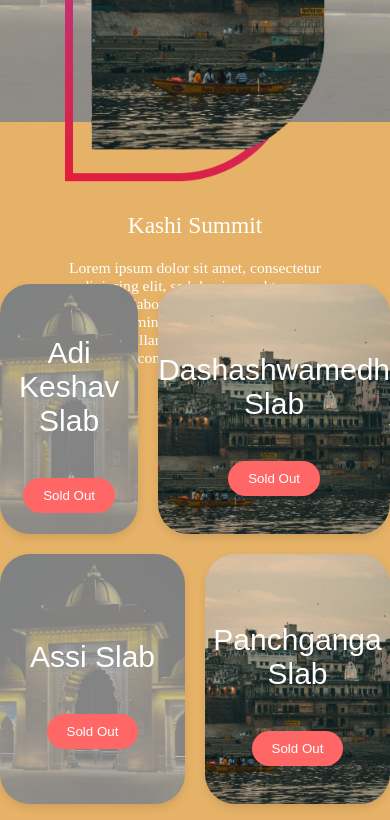
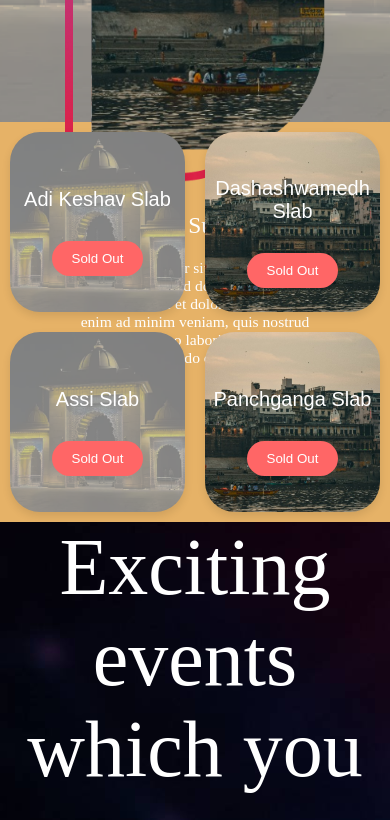
Before and after one commit to ambarmishraa/Kashi-Summit-Website, an Angular app: page / in a window 390 px wide. Shown: the part 2280-3100 px from the top of the page. Built offline with nearby package versions, Linux system fonts and the light colour scheme; a web font is replaced by a local one.

Commit message:
footer image added

```diff
--- a/src/app/availability/availability.component.scss
+++ b/src/app/availability/availability.component.scss
@@ -86,3 +86,19 @@ p{
   font-style: normal;
     color:white;
 }
+
+@media (max-width: 480px) {
+    .container {
+        height: auto;
+        padding: 10px;
+    }
+
+    .card {
+        width: 100%;
+        height: 180px;
+    }
+
+    p {
+        font-size: 20px;
+    }
+}
```
Also changed, not shown: src/assets/footer/image.svg.
